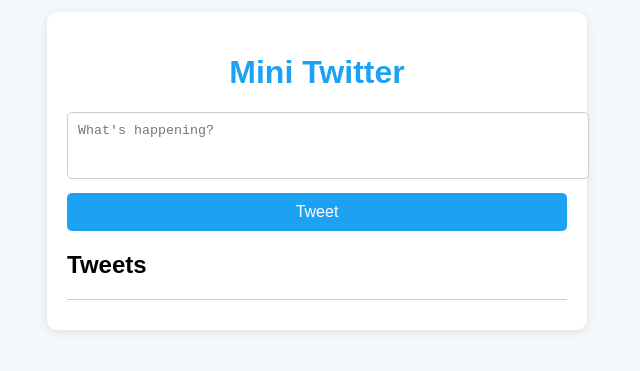
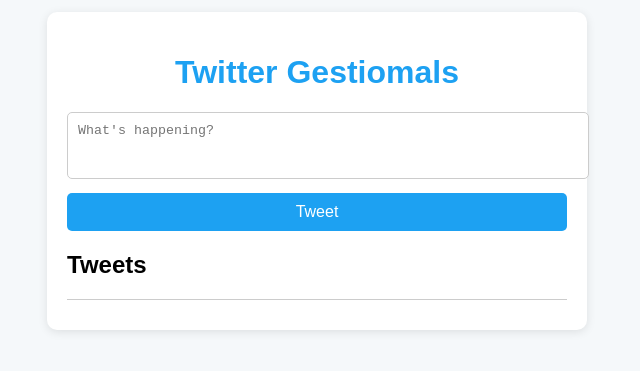
Before and after one commit to riccardosbetti/twitterclone, a website: page public/index.html in a window 1280 px wide. Shown: the part 229-600 px from the top of the page, without its empty margins (323-963 px from the left). Drawn offline with nearby package versions, Linux system fonts and the light colour scheme; no server answers.

Commit message:
Update index.html

```diff
--- a/public/index.html
+++ b/public/index.html
@@ -8,7 +8,7 @@
 </head>
 <body>
   <div id="app">
-    <h1>Mini Twitter</h1>
+    <h1>Twitter Gestiomals</h1>
     <textarea id="tweetInput" placeholder="What's happening?" rows="3"></textarea>
     <button id="postTweet">Tweet</button>
     <div id="tweets">
```
